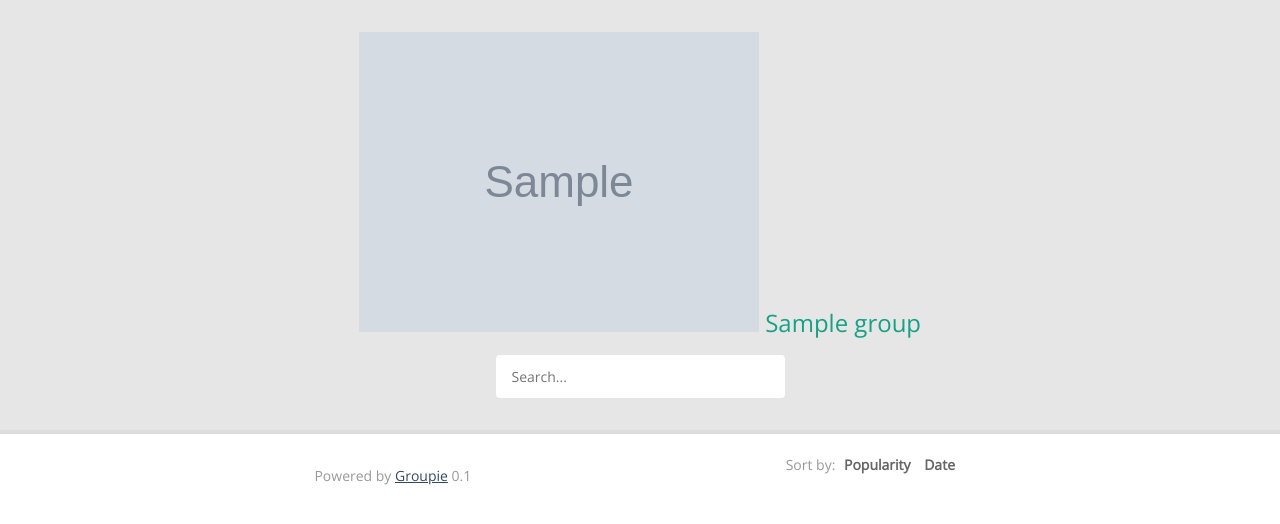
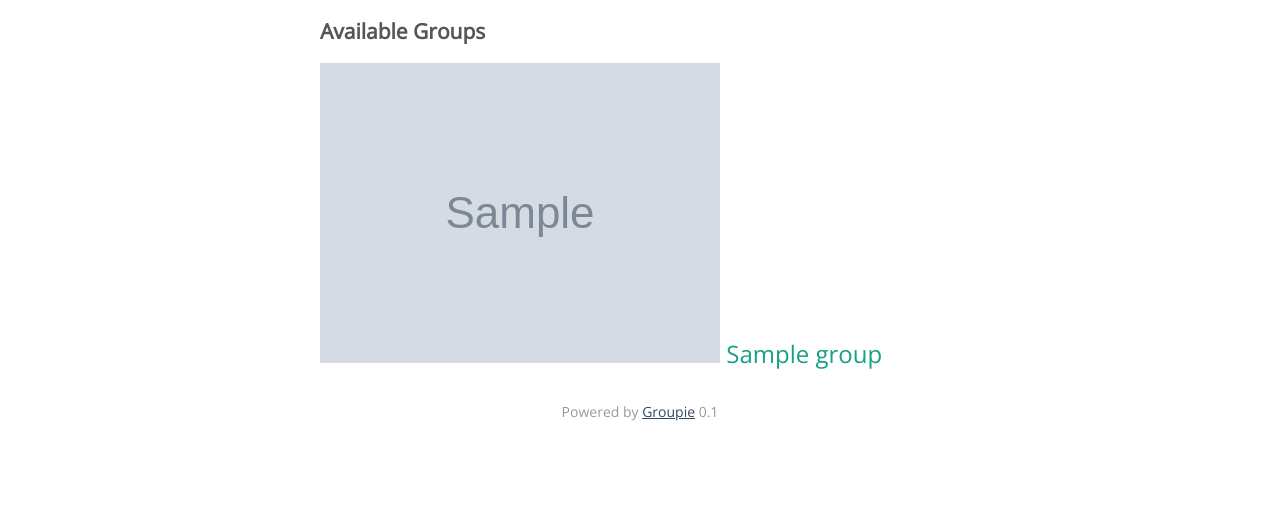
Before and after one commit to dittos/groupie, a Flask app: template groupie/web/templates/index.html in a window 1280 px wide. Shown: the top 524 px of the page. Run offline with Flask 2, Linux system fonts and the light colour scheme; the template is opened without the code that fills it: most values are stand-ins (such as "Sample title", 1, 10 or a date in 2020); grey boxes marked "Sample" are stand-in pictures; some libraries are stand-ins or nearby versions.

Commit message:
Reorganize templates. Add group list view.

```diff
--- a/groupie/web/__init__.py
+++ b/groupie/web/__init__.py
@@ -18,8 +18,15 @@ def format_time(time):
 def nl2br(text):
     return flask.Markup('<br>').join(text.splitlines())
 
+@app.route('/')
+def index():
+    groups = []
+    for slug in config.GROUPS:
+        groups.append(models.Group.get(slug))
+    return flask.render_template('index.html', groups=groups)
+
 @app.route('/<group_slug>')
-def index(group_slug):
+def search(group_slug):
     group = models.Group.get(group_slug)
     q = flask.request.args.get('q', '').strip()
     sort = flask.request.args.get('sort', 'popular').strip()
@@ -32,4 +39,4 @@ def index(group_slug):
         else:
             result, next_page = indexer.search(group, q, sort, page, limit)
 
-    return flask.render_template('index.html', group=group, q=q, sort=sort, error=error, result=result, page=page, prev_page=page - 1, next_page=next_page, limit=limit)
+    return flask.render_template('search.html', group=group, q=q, sort=sort, error=error, result=result, page=page, prev_page=page - 1, next_page=next_page, limit=limit)
--- /dev/null
+++ b/groupie/web/templates/base.html
@@ -0,0 +1,60 @@
+<!DOCTYPE html>
+<html>
+<head>
+    <title>{% block title %}{% endblock %}</title>
+    <link href='http://fonts.googleapis.com/css?family=Open+Sans' rel='stylesheet' type='text/css'>
+    <style type="text/css">
+    body { margin: 0; color: #555; font-size: 14px; }
+    body, input { font-family: 'Open Sans', sans-serif; }
+    a { color: #34495e; }
+    .search-form { margin: 0; padding: 32px; text-align: center; background-color: #e7e6e7; border-bottom: 4px solid #ddd; }
+    h1 { color: #fff; font-weight: normal; font-size: 24px; margin: 0 0 16px; }
+    h1 a { color: #16a085; text-decoration: none; }
+    input {
+        font-size: 14px; border: none; border-radius: 4px; padding: 12px 16px; color: #444;
+        -moz-transition: box-shadow 0.2s ease-in;
+        -webkit-transition: box-shadow 0.2s ease-in;
+    }
+    input:focus { border-color: #16a085; box-shadow: 0 0 10px rgba(0, 0, 0, 0.1); }
+    .result { width: 640px; margin: 16px auto; }
+    .result .sort { float: right; color: #999; }
+    .result .sort a {
+        display: inline-block; text-decoration: none; border-radius: 4px; padding: 5px; color: #666;
+        font-weight: bold;
+        -moz-transition: background 0.1s ease-in;
+        -webkit-transition: background 0.1s ease-in;
+    }
+    .result .sort a:hover { background-color: #eee; }
+    .result .sort a.active { background-color: #16a085; color: #fff; }
+    .post { margin-bottom: 24px; overflow: hidden; clear: both; }
+    .post .picture { float: left; margin-right: 10px; border-radius: 25px; width: 50px; height: 50px; background-color: #eee; box-shadow: 1px 1px 1px rgba(0, 0, 0, 0.5); }
+    .post .name { display: block; font-weight: bold; color: #16a085; line-height: 22px; padding-top: 3px; }
+    .post .meta { display: block; color: #999; font-size: 13px; line-height: 22px; }
+    .post .meta a { color: #999; }
+    .post .body { line-height: 1.6; }
+    .post .comments { list-style: none; padding: 0; margin: 0; border-left: 4px solid #ddd; padding-left: 10px; font-size: 13px; }
+    .post .comments li { margin: 5px 0; }
+    .post .comment-name { color: #16a085; font-weight: bold; margin-right: 5px; }
+    .post .comments .permalink { margin-left: 5px; color: #16a085; text-decoration: none; }
+    .hl { display: inline-block; padding: 0 2px; border-radius: 2px; background-color: yellow; background-color: rgba(255, 255, 0, .5); }
+    .paging { overflow: hidden; }
+    .paging .prev { float: left; }
+    .paging .next { float: right; }
+    .content { width: 640px; margin: 16px auto; }
+    .groups { list-style: none; margin: 0; padding: 0; }
+    .groups li { font-weight: normal; font-size: 24px; margin: 0 0 16px; }
+    .groups li a { color: #16a085; text-decoration: none; }
+    .footer { text-align: center; margin: 32px 0 16px; color: #999; }
+    </style>
+</head>
+<body>
+{% block content %}{% endblock %}
+
+<script src="//ajax.aspnetcdn.com/ajax/jquery/jquery-1.9.1.min.js"></script>
+{% block js %}{% endblock %}
+
+<div class="footer">
+Powered by <a href="https://github.com/dittos/groupie">Groupie</a> {{ GROUPIE_VERSION }}
+</div>
+</body>
+</html>
--- a/groupie/web/templates/index.html
+++ b/groupie/web/templates/index.html
@@ -1,139 +1,14 @@
-<!DOCTYPE html>
-<html>
-<head>
-    <title>{{ group.name }}{% if q %} &gt; Search: {{ q }}{% endif %}</title>
-    <link href='http://fonts.googleapis.com/css?family=Open+Sans' rel='stylesheet' type='text/css'>
-    <style type="text/css">
-    body { margin: 0; color: #555; font-size: 14px; }
-    body, input { font-family: 'Open Sans', sans-serif; }
-    a { color: #34495e; }
-    .search-form { margin: 0; padding: 32px; text-align: center; background-color: #e7e6e7; border-bottom: 4px solid #ddd; }
-    h1 { color: #fff; font-weight: normal; font-size: 24px; margin: 0 0 16px; }
-    h1 a { color: #16a085; text-decoration: none; }
-    input {
-        font-size: 14px; border: none; border-radius: 4px; padding: 12px 16px; color: #444;
-        -moz-transition: box-shadow 0.2s ease-in;
-        -webkit-transition: box-shadow 0.2s ease-in;
-    }
-    input:focus { border-color: #16a085; box-shadow: 0 0 10px rgba(0, 0, 0, 0.1); }
-    .result { width: 640px; margin: 16px auto; }
-    .result .sort { float: right; color: #999; }
-    .result .sort a {
-        display: inline-block; text-decoration: none; border-radius: 4px; padding: 5px; color: #666;
-        font-weight: bold;
-        -moz-transition: background 0.1s ease-in;
-        -webkit-transition: background 0.1s ease-in;
-    }
-    .result .sort a:hover { background-color: #eee; }
-    .result .sort a.active { background-color: #16a085; color: #fff; }
-    .post { margin-bottom: 24px; overflow: hidden; clear: both; }
-    .post .picture { float: left; margin-right: 10px; border-radius: 25px; width: 50px; height: 50px; background-color: #eee; box-shadow: 1px 1px 1px rgba(0, 0, 0, 0.5); }
-    .post .name { display: block; font-weight: bold; color: #16a085; line-height: 22px; padding-top: 3px; }
-    .post .meta { display: block; color: #999; font-size: 13px; line-height: 22px; }
-    .post .meta a { color: #999; }
-    .post .body { line-height: 1.6; }
-    .post .comments { list-style: none; padding: 0; margin: 0; border-left: 4px solid #ddd; padding-left: 10px; font-size: 13px; }
-    .post .comments li { margin: 5px 0; }
-    .post .comment-name { color: #16a085; font-weight: bold; margin-right: 5px; }
-    .post .comments .permalink { margin-left: 5px; color: #16a085; text-decoration: none; }
-    .hl { display: inline-block; padding: 0 2px; border-radius: 2px; background-color: yellow; background-color: rgba(255, 255, 0, .5); }
-    .paging { overflow: hidden; }
-    .paging .prev { float: left; }
-    .paging .next { float: right; }
-    .footer { text-align: center; margin: 32px 0 16px; color: #999; }
-    </style>
-</head>
-<body>
-{% macro print_post(post, show_comments=False) %}
-<div class="post">
-    <img src="http://graph.facebook.com/{{ post.from.id }}/picture?size=square" class="picture">
-    <span class="name">{{ post.from.name }}</span>
-    <span class="meta">{{ post.time|format_time }}{% if post.like_count %} &middot; {{ post.like_count }} likes{% endif %} &middot; <a href="{{ post.original_link }}" class="permalink">View original</a></span>
-    <p class="body">{{ post.message|urlize|nl2br }}</p>
-    {% if show_comments %}
-    <ul class="comments">
-    {% for comment in post.comments %}
-        <li>
-            <span class="comment-name">{{ comment.from.name }}</span>
-            <span class="body">{{ comment.message|urlize|nl2br }}</span>
-            <a href="{{ comment.link }}" class="permalink">#</a>
-        </li>
-    {% endfor %}
-    </ul>
-    {% endif %}
+{% extends 'base.html' %}
+
+{% block title %}Groups{% endblock %}
+
+{% block content %}
+<div class="content">
+<h2>Available Groups</h2>
+<ul class="groups">
+{% for group in groups %}
+    <li><img src="{{ group.icon }}"> <a href="{{ url_for('search', group_slug=group.slug) }}">{{ group.name }}</a></li>
+{% endfor %}
+</ul>
 </div>
-{% endmacro %}
-
-<form method="get" action="" class="search-form">
-    <h1><img src="{{ group.icon }}"> <a href="{{ group.link }}">{{ group.name }}</a></h1>
-
-    <input type="search" size="30" name="q" value="{{ q }}" placeholder="Search...">
-
-{% if error %}
-    <p>{{ error }}</p>
-{% endif %}
-</form>
-
-{% if result %}
-<div class="result">
-<div class="sort">
-Sort by:
-<a href="{{ url_for('index', group_slug=group.slug, q=q, sort='popular') }}"{% if sort == 'popular' %} class="active"{% endif %}>Popularity</a>
-<a href="{{ url_for('index', group_slug=group.slug, q=q, sort='new') }}"{% if sort == 'new' %} class="active"{% endif %}>Date</a>
-</div>
-
-{% for item in result %}
-    {% if item.model == 'Post' %}
-        {{ print_post(item, show_comments=True) }}
-    {% elif item.model == 'Comment' %}
-        {{ print_post(item.post, show_comments=True) }}
-    {% endif %}
-{% endfor %}
-
-{% if next_page or prev_page %}
-<div class="paging">
-{% if prev_page %}
-    <a href="{{ url_for('index', group_slug=group.slug, q=q, sort=sort, page=prev_page) }}" class="prev">&larr; Previous</a>
-{% endif %}
-{% if next_page %}
-    <a href="{{ url_for('index', group_slug=group.slug, q=q, sort=sort, page=next_page) }}" class="next">Next &rarr;</a>
-{% endif %}
-</div>
-{% endif %}
-</div>
-
-<script src="//ajax.aspnetcdn.com/ajax/jquery/jquery-1.9.1.min.js"></script>
-<script type="text/javascript">
-function escapeRegExp(str) {
-    return str.replace(/[\-\[\]\/\{\}\(\)\*\+\?\.\\\^\$\|]/g, "\\$&");
-}
-var re = new RegExp(escapeRegExp({{ q|escape|tojson|safe }}), 'gi');
-var repl = "<span class='hl'>$&</span>";
-$('.body').each(function() {
-	var cell = this;
-	if (cell.innerHTML.match(re))
-	{
-		var content = []
-		for (var j = 0; j < cell.childNodes.length; j++)
-		{
-			var node = cell.childNodes[j]
-			if (node.nodeType == 3)
-			    // XXX: too hacky... :(
-				content.push($('<div />').text(node.nodeValue).html().replace(re, repl))
-			else if (node.nodeType == 1) {
-			    if (node.tagName == 'A')
-                    node.innerHTML = node.innerHTML.replace(re, repl);
-			    content.push(node.outerHTML);
-			}
-		}
-		cell.innerHTML = content.join('')
-	}
-});
-</script>
-{% endif %}
-
-<div class="footer">
-Powered by <a href="https://github.com/dittos/groupie">Groupie</a> {{ GROUPIE_VERSION }}
-</div>
-</body>
-</html>
+{% endblock %}
```
Also changed, not shown: groupie/web/templates/search.html (added, +96 -0 lines).
